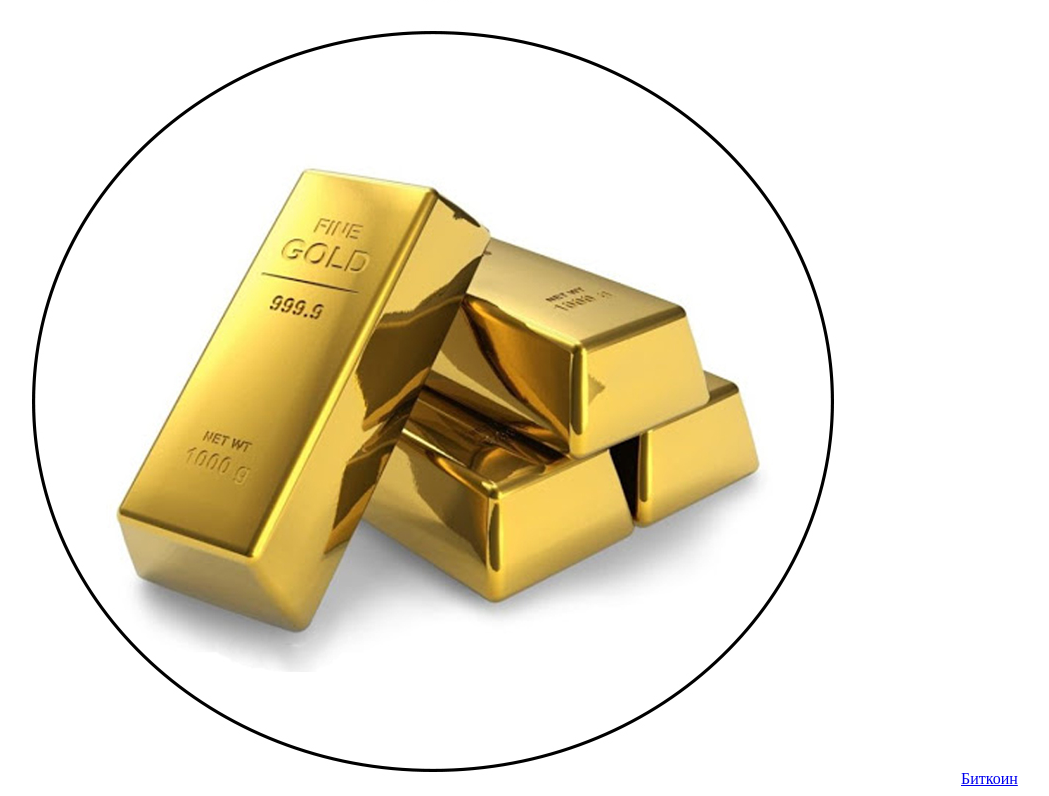
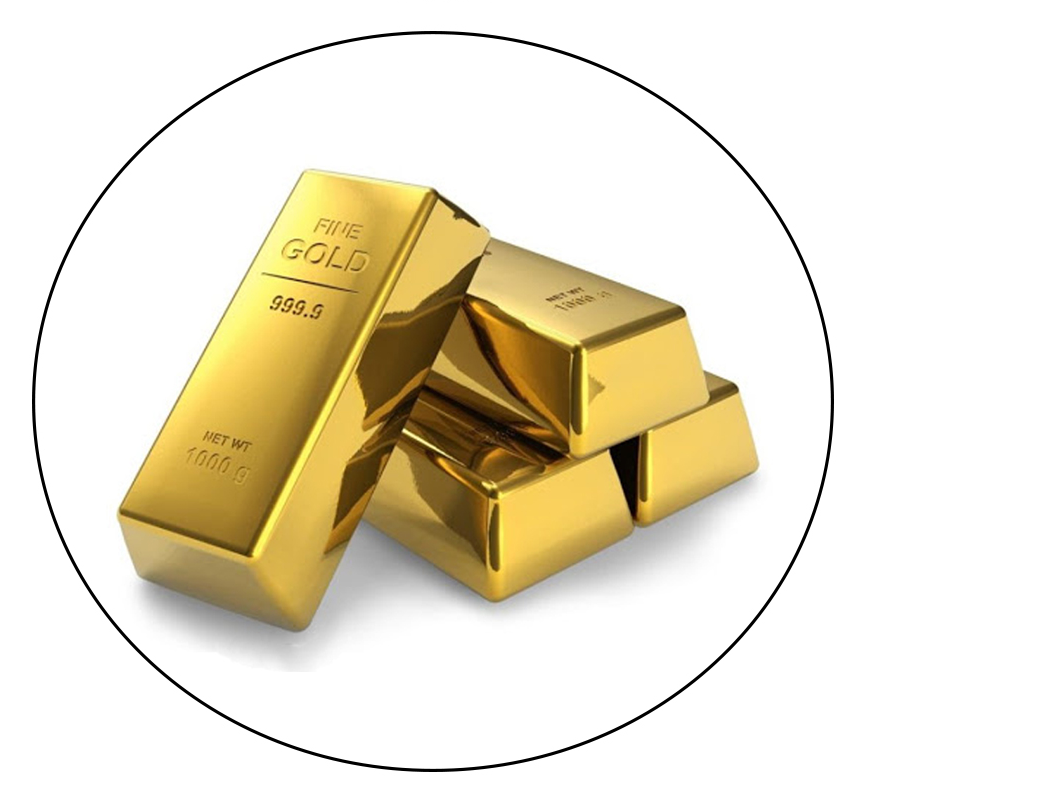
Before and after one commit to Fanasio/my_project, a plain HTML site: page folder/inner/index.html in a window 1280 px wide. Shown: the part 870-1666 px from the top of the page, without its empty margins (75-1124 px from the left). Drawn offline with Linux system fonts and the light colour scheme; files whose address does not match are found by name.

Commit message:
Update index.html

```diff
--- a/folder/inner/index.html
+++ b/folder/inner/index.html
@@ -9,7 +9,5 @@
     <p>Human for Gold</p>
    <img src="/my_project/gold_bitcoin.jpg" alt="Bitcoin" >
    <img src="../../golden_bar.jpg" alt="Gold" >
-      <a href="Bit" target="_blank" download="Gold.txt"> Биткоин</a>
-
 </body>
 </html>
```
